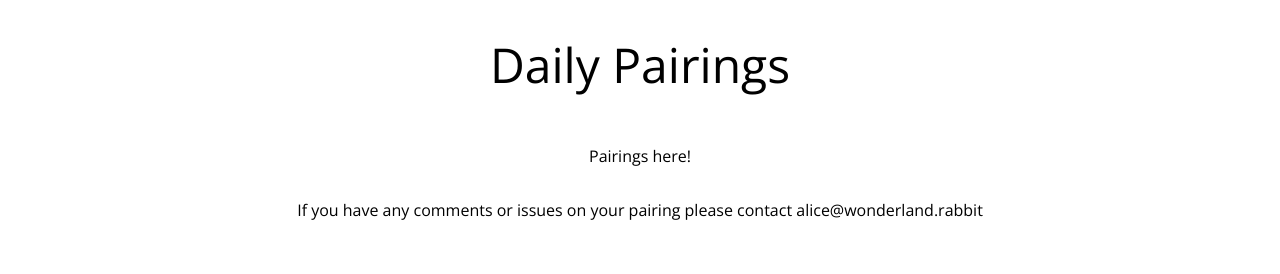
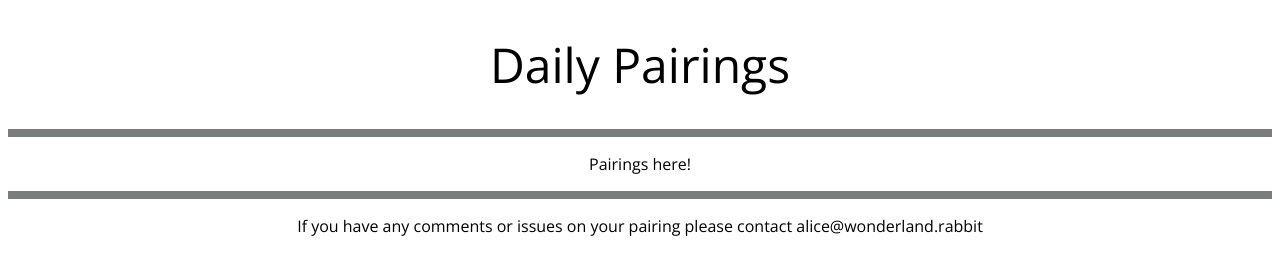
Before and after one commit to thinkful-c11/full-stack-capstone-avi-sonja, a website: page public/index.html in a window 1280 px wide. Drawn offline with nearby package versions, Linux system fonts and the light colour scheme.

Commit message:
Adding dividers

```diff
--- a/public/css/main.css
+++ b/public/css/main.css
@@ -9,6 +9,10 @@ body, footer{
     font-family: 'Open Sans', sans-serif;
     font-weight: 300;
     text-align: center;
+}
+.divider{
+    background-color: #787d7e;
+    height: .5em;
 }
 header h1{
     text-align: center;
--- a/public/index.html
+++ b/public/index.html
@@ -14,6 +14,7 @@
 <header>
     <h1>Daily Pairings</h1>
 </header>
+<div class="divider grey"></div>
 <div class="row">
     <div class="col-12">
         <body>
@@ -23,6 +24,7 @@
         </body>
     </div>
 </div>
+<div class="divider grey"></div>
 <footer>
     <p>If you have any comments or issues on your pairing please contact alice@wonderland.rabbit</p>
 </footer>
```
